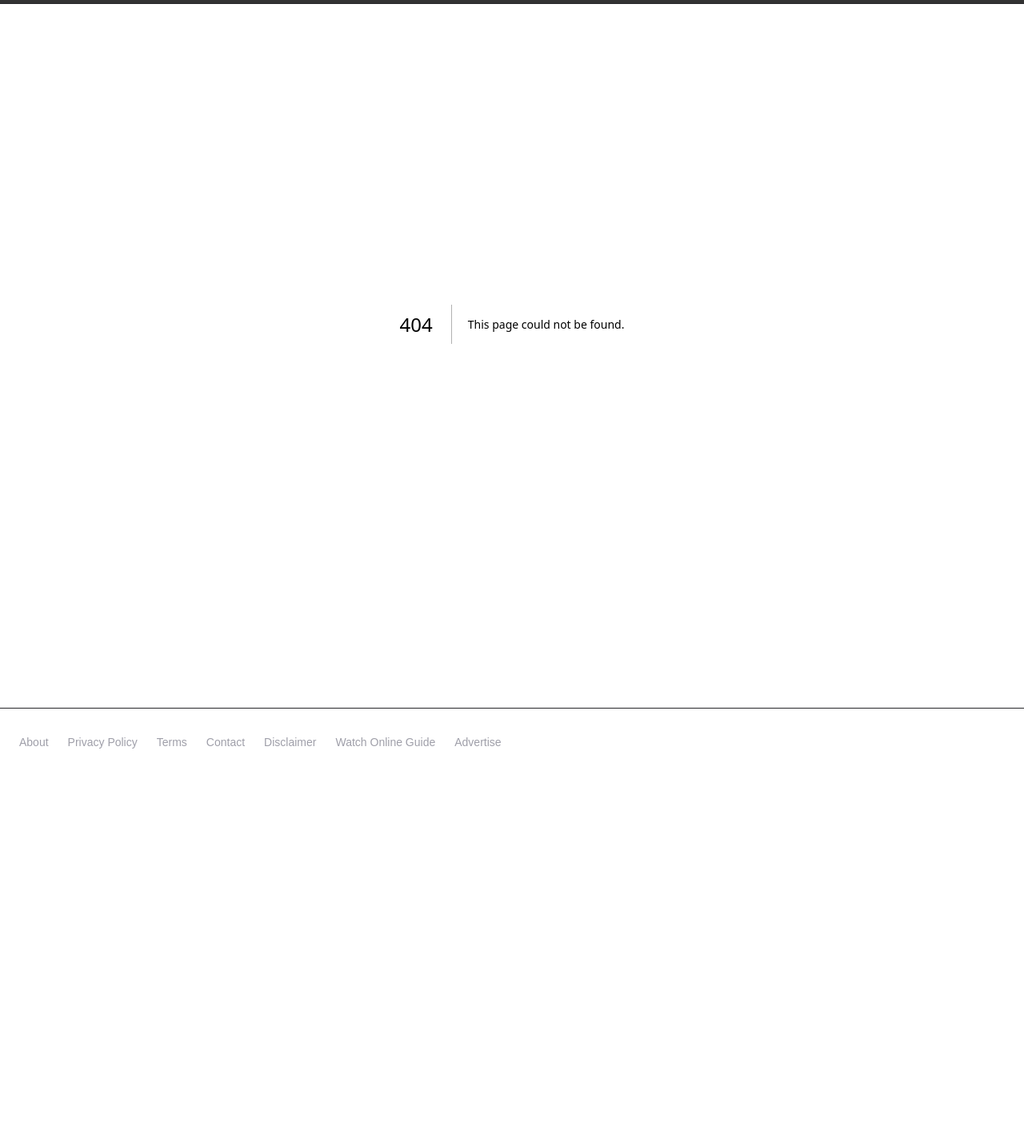
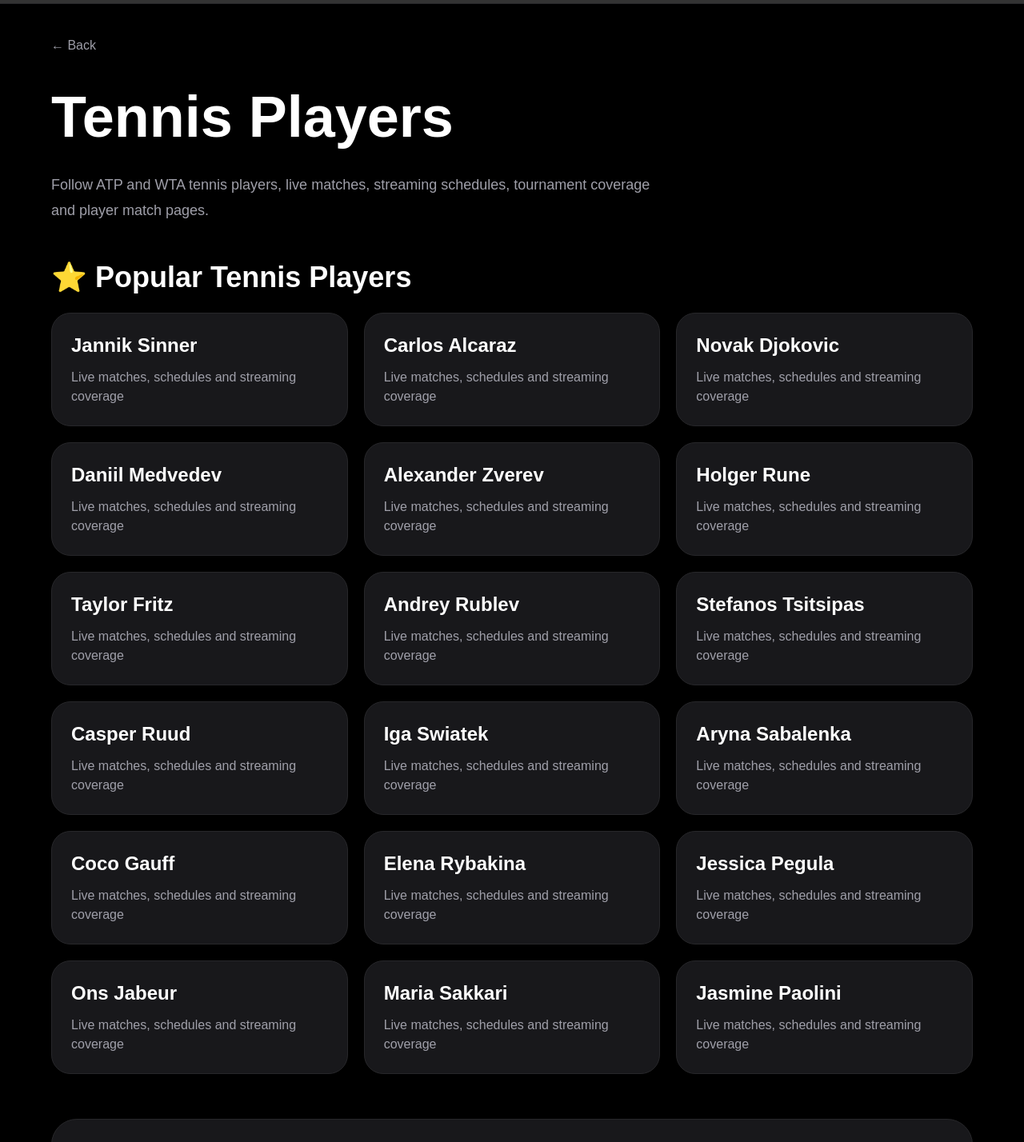
Before and after one commit to 8dqqd57hyh-rgb/watch-tennis-today, a Next.js app: page /players in a window 1280 px wide. Before the commit this address had no page. Shown: the part 60-1488 px from the top of the page at 80% size. Before the commit the page ends 1030 px from the top, so only its background shows below. Built offline with nearby package versions, Linux system fonts and the light colour scheme.

Commit message:
Add dynamic live metadata for match pages

```diff
--- a/app/page.tsx
+++ b/app/page.tsx
@@ -308,7 +308,7 @@ export default function Home() {
   </p>
 </div>
 
-            <div className="grid grid-cols-1 md:grid-cols-6 gap-4 mb-12">
+            <div className="grid grid-cols-1 md:grid-cols-7 gap-4 mb-12">
               <a
                 href="/live-tennis"
                 className="bg-zinc-900 border border-zinc-800 rounded-2xl p-5 font-black hover:border-green-500 transition-all"
@@ -349,6 +349,13 @@ export default function Home() {
   className="bg-zinc-900 border border-zinc-800 rounded-2xl p-5 font-black hover:border-orange-500 hover:text-orange-400 transition-all"
 >
   🔥 Tennis Trending Now
+</a>
+
+<a
+  href="/players"
+  className="bg-zinc-900 border border-zinc-800 rounded-2xl p-5 font-black hover:border-yellow-500 hover:text-yellow-400 transition-all"
+>
+  ⭐ Tennis Players
 </a>
             </div>
 
--- a/app/players/live-now/page.tsx
+++ b/app/players/live-now/page.tsx
@@ -170,6 +170,14 @@ export default function LiveNowPlayersPage() {
                   </a>
                 ))}
               </div>
+              <div className="mt-6">
+  <a
+    href="/players"
+    className="inline-flex items-center rounded-2xl border border-zinc-700 px-5 py-3 font-bold hover:border-green-500 hover:text-green-400 transition-all"
+  >
+    Explore More Tennis Players →
+  </a>
+</div>
             </section>
 
             <section className="mb-14">
--- /dev/null
+++ b/app/players/page.tsx
@@ -0,0 +1,112 @@
+const players = [
+  "Jannik Sinner",
+  "Carlos Alcaraz",
+  "Novak Djokovic",
+  "Daniil Medvedev",
+  "Alexander Zverev",
+  "Holger Rune",
+  "Taylor Fritz",
+  "Andrey Rublev",
+  "Stefanos Tsitsipas",
+  "Casper Ruud",
+
+  "Iga Swiatek",
+  "Aryna Sabalenka",
+  "Coco Gauff",
+  "Elena Rybakina",
+  "Jessica Pegula",
+  "Ons Jabeur",
+  "Maria Sakkari",
+  "Jasmine Paolini",
+];
+
+function playerSlug(name: string) {
+  return name
+    .toLowerCase()
+    .replace(/,/g, "")
+    .replace(/\//g, " ")
+    .replace(/\s+/g, "-")
+    .replace(/-+/g, "-")
+    .trim();
+}
+
+export default function PlayersPage() {
+  return (
+    <main className="min-h-screen bg-black text-white p-6 md:p-10">
+      <div className="max-w-6xl mx-auto">
+
+        <a
+          href="/"
+          className="text-zinc-400 hover:text-white"
+        >
+          ← Back
+        </a>
+
+        <section className="mt-8 mb-12">
+          <h1 className="text-5xl md:text-7xl font-black leading-tight mb-6">
+            Tennis Players
+          </h1>
+
+          <p className="text-zinc-400 text-lg leading-8 max-w-3xl">
+            Follow ATP and WTA tennis players, live matches, streaming
+            schedules, tournament coverage and player match pages.
+          </p>
+        </section>
+
+        <section className="mb-14">
+          <h2 className="text-4xl font-black mb-6">
+            ⭐ Popular Tennis Players
+          </h2>
+
+          <div className="grid grid-cols-1 md:grid-cols-2 xl:grid-cols-3 gap-5">
+            {players.map((player) => (
+              <a
+                key={player}
+                href={`/player/${playerSlug(player)}`}
+                className="bg-zinc-900 border border-zinc-800 rounded-3xl p-6 hover:border-green-500 transition-all"
+              >
+                <h3 className="text-2xl font-black mb-3">
+                  {player}
+                </h3>
+
+                <p className="text-zinc-400">
+                  Live matches, schedules and streaming coverage
+                </p>
+              </a>
+            ))}
+          </div>
+        </section>
+
+        <section className="rounded-[2rem] border border-zinc-800 bg-zinc-900 p-8">
+          <h2 className="text-3xl font-black mb-5">
+            🔴 Live Tennis Coverage
+          </h2>
+
+          <div className="grid grid-cols-1 md:grid-cols-3 gap-4">
+            <a
+              href="/live-tennis"
+              className="bg-black border border-zinc-800 rounded-2xl p-5 font-bold hover:border-red-500 transition-all"
+            >
+              Live Tennis Today
+            </a>
+
+            <a
+              href="/players/live-now"
+              className="bg-black border border-zinc-800 rounded-2xl p-5 font-bold hover:border-red-500 transition-all"
+            >
+              Live Players Now
+            </a>
+
+            <a
+              href="/tennis-trending-now"
+              className="bg-black border border-zinc-800 rounded-2xl p-5 font-bold hover:border-red-500 transition-all"
+            >
+              Tennis Trending Now
+            </a>
+          </div>
+        </section>
+
+      </div>
+    </main>
+  );
+}
--- a/app/sitemap.ts
+++ b/app/sitemap.ts
@@ -197,6 +197,7 @@ export default async function sitemap(): Promise<MetadataRoute.Sitemap> {
     "",
     "/live-tennis",
     "/players/live-now",
+    "/players",
     "/watch-tennis-in/poland",
     "/tennis-trending-now",
     "/best-vpn-for-tennis-streaming",
```
